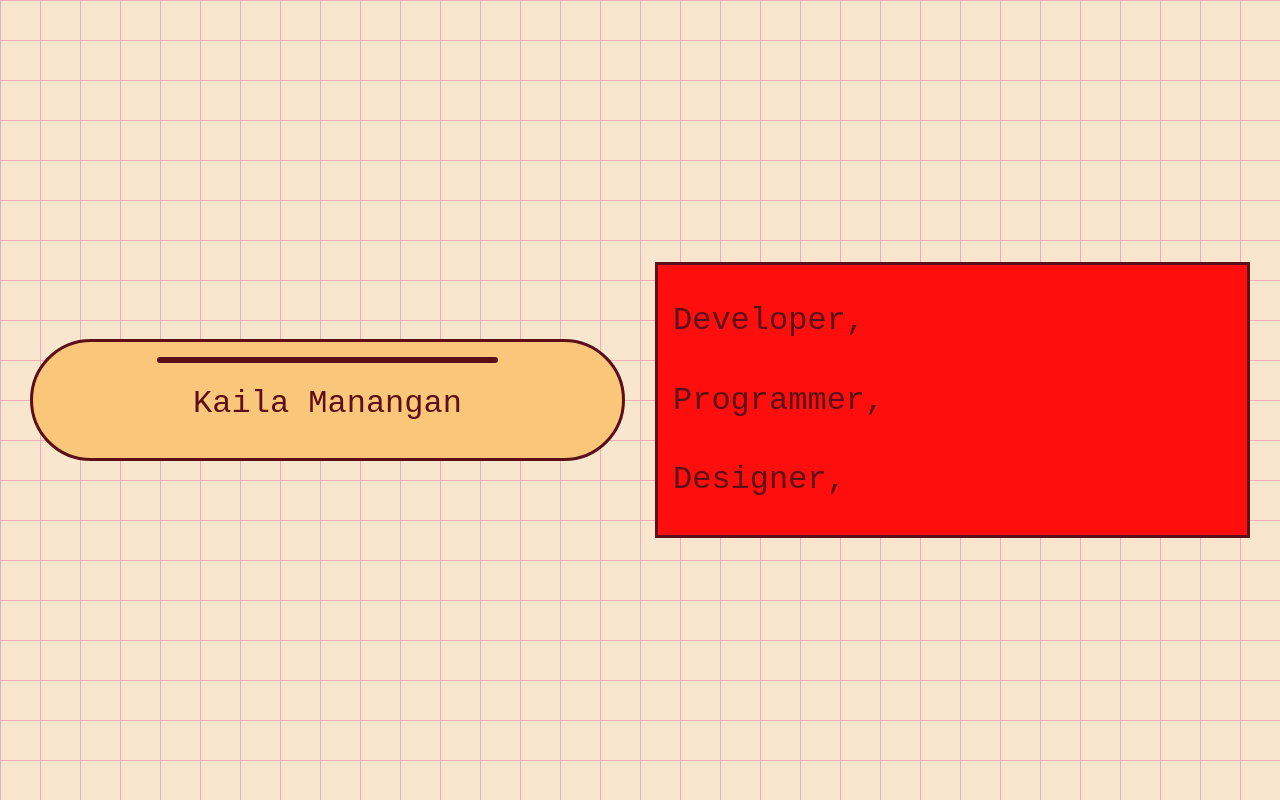
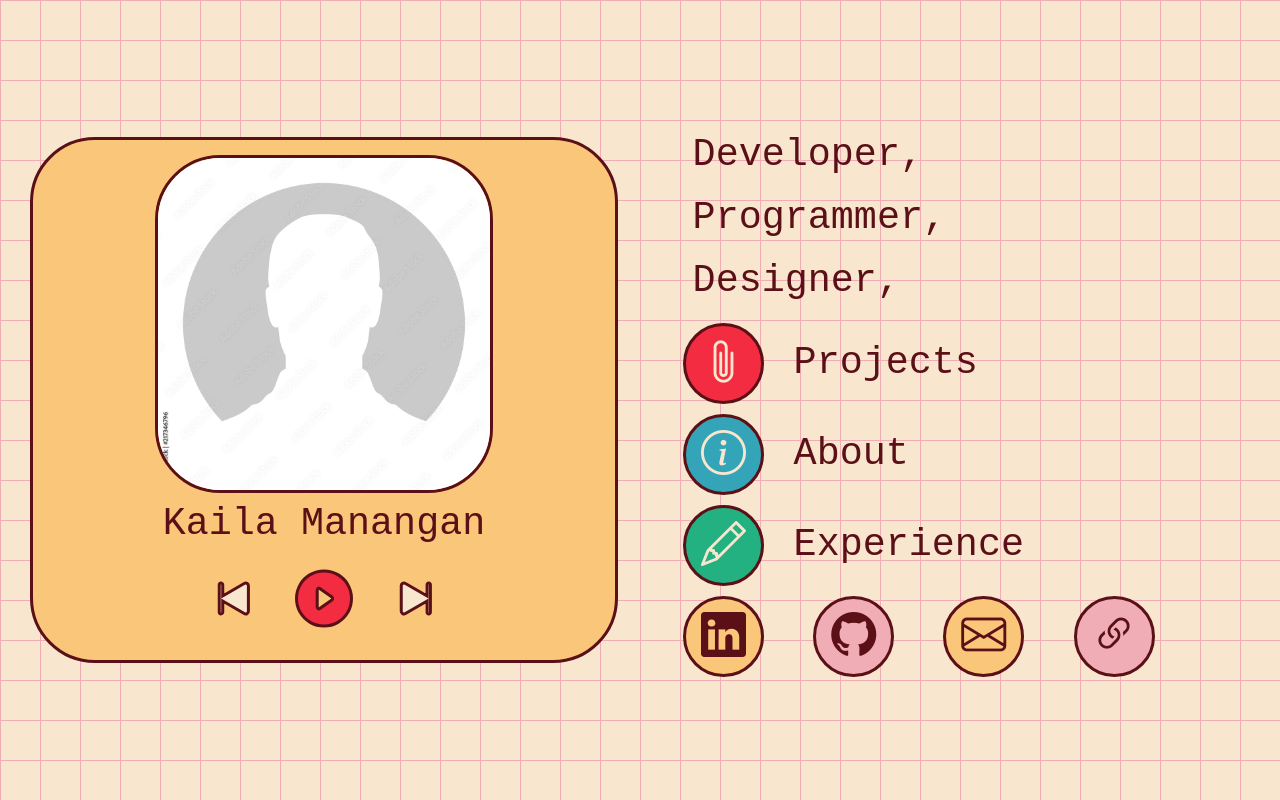
Before and after one commit to kailamanangan16/kailamanangan.github.io, a React (Vite) app in the folder kaila-portfolio-app/: page / in a window 1280 px wide. Built offline with nearby package versions, Linux system fonts and the light colour scheme; a web font is replaced by a local one.

Commit message:
Finished most of home page

```diff
--- a/kaila-portfolio-app/index.html
+++ b/kaila-portfolio-app/index.html
@@ -4,7 +4,8 @@
     <meta charset="UTF-8" />
     <link rel="icon" type="image/svg+xml" href="/vite.svg" />
     <meta name="viewport" content="width=device-width, initial-scale=1.0" />
-    <link rel="stylesheet" href="./src/styles/stylesheet.css">
+    <link rel="stylesheet" href="./src/styles/generalStylesheet.css">
+    <link rel="stylesheet" href="./src/styles/homeStylesheet.css">
     <link rel="preconnect" href="https://fonts.googleapis.com">
     <link rel="preconnect" href="https://fonts.gstatic.com" crossorigin>
     <link href="https://fonts.googleapis.com/css2?family=Chivo+Mono:ital,wght@0,100..900;1,100..900&display=swap" rel="stylesheet">
--- a/kaila-portfolio-app/package.json
+++ b/kaila-portfolio-app/package.json
@@ -12,6 +12,8 @@
     "deploy": "gh-pages -d dist"
   },
   "dependencies": {
+    "bootstrap": "^5.3.8",
+    "bootstrap-icons": "^1.13.1",
     "react": "^19.1.1",
     "react-dom": "^19.1.1",
     "react-router-dom": "^7.8.2"
--- a/kaila-portfolio-app/src/components/home/LinkGroup.jsx
+++ b/kaila-portfolio-app/src/components/home/LinkGroup.jsx
@@ -1,3 +1,6 @@
+import 'bootstrap-icons/font/bootstrap-icons.css';
+import LinkItem from './LinkItem.jsx';
+
 function LinkGroup() {
   return (
     <>
@@ -5,6 +8,15 @@ function LinkGroup() {
         <h1>Developer,</h1>
         <h1>Programmer,</h1>
         <h1>Designer,</h1>
+        <LinkItem name = "Projects" color = "iconRed" class = "iconImg bi bi-paperclip"/>
+        <LinkItem name = "About" color = "iconBlue" class = "iconImg bi bi-info-circle"/>
+        <LinkItem name = "Experience" color = "iconGreen" class = "iconImg bi bi-pencil"/>
+        <div class = "socialsContainer">
+          <LinkItem color = "iconYellow" class = "iconImg bi bi-linkedin"/>
+          <LinkItem color = "iconPink" class = "iconImg bi bi-github"/>
+          <LinkItem color = "iconYellow" class = "iconImg bi bi-envelope"/>
+          <LinkItem color = "iconPink" class = "iconImg bi bi-link-45deg"/>
+        </div>
     </div>
     </>
   )
--- /dev/null
+++ b/kaila-portfolio-app/src/components/home/LinkItem.jsx
@@ -0,0 +1,18 @@
+import 'bootstrap-icons/font/bootstrap-icons.css';
+
+function LinkItem(props) {
+  return (
+    <>
+      <a href="https://www.w3schools.com/">
+        <div class = "linkItem">
+          <div class = {props.color}>
+            <i class = {props.class}></i>
+          </div>
+          <h1>{props.name}</h1>
+        </div>
+      </a>
+    </>
+  )
+}
+
+export default LinkItem
--- a/kaila-portfolio-app/src/components/home/ProfileItem.jsx
+++ b/kaila-portfolio-app/src/components/home/ProfileItem.jsx
@@ -1,9 +1,16 @@
+import icon from '../../assets/iconPlaceholder.jpg';
+
 function ProfileItem() {
   return (
     <>
       <div class = "musicCard">
-          <div class = "profilePicture"></div>
+          <img src={icon} width = "100%" height = "100%" class = "profilePicture"/>
           <h1 align="center">Kaila Manangan</h1>
+          <div class = "musicRow">
+            <i class="bi bi-skip-start-fill skipMusicIcon"></i>
+            <i class="bi bi-play-circle-fill playMusicIcon"></i>
+            <i class="bi bi-skip-end-fill skipMusicIcon"></i>
+          </div>
       </div>
     </>
   )
--- a/kaila-portfolio-app/src/pages/Home.jsx
+++ b/kaila-portfolio-app/src/pages/Home.jsx
@@ -1,10 +1,6 @@
 import ProfileItem from '../components/home/ProfileItem.jsx'
 import LinkGroup from '../components/home/LinkGroup.jsx'
 
-/*
-<ProfileItem/>
-        <LinkGroup/>
-*/
 function Home() {
   return (
     <>
--- a/kaila-portfolio-app/src/styles/stylesheet.css
+++ b/kaila-portfolio-app/src/styles/generalStylesheet.css
@@ -1,10 +1,11 @@
-/* General Styles*/
 h1 {
-    font-size: clamp(1.5rem, 2.5vw, 3rem);
+    font-size: clamp(1.5rem, 3vw, 4rem);
 
     font-family: "Chivo Mono", monospace;
     font-weight: 400;
     color: #5B1018;
+
+    margin: 0.25em;
 }
 
 p {
@@ -31,6 +32,10 @@ body {
     background-image: linear-gradient(to right, #F1ADB5 1px, transparent 1px), linear-gradient(to bottom, #F1ADB5 1px, transparent 1px);
 }
 
+a {
+    text-decoration: none;
+}
+
 #root{
     display: flex;
     justify-content: center;
@@ -47,51 +52,5 @@ body {
 
     width: 100%;
     margin: 30px;
-    gap: 30px;
+    gap: 50px;
 }
-
-/* Home Page */
-.musicCard {
-    display: flex;
-    flex-grow: 1;
-    flex-direction: column;
-    align-items: center;
-
-    padding: 15px;
-    width: 400px;
-    height: auto;
-
-    border: #5B1018;
-    border-style: solid;
-    border-width: 3px;
-    border-radius: 65px;
-    background-color: #FAC67A;
-}
-
-.linksGroup {
-    display: flex;
-    flex-grow: 1;
-    flex-direction: column;
-    padding: 15px;
-    width: 400px;
-    height: auto;
-
-    border: #5B1018;
-    border-style: solid;
-    border-width: 3px;
-    background-color: #ff0e0e;
-}
-
-.profilePicture {
-    display: flex;
-    width: 60%;
-    flex-grow: 2;
-
-    border: #5B1018;
-    border-style: solid;
-    border-width: 3px;
-    border-radius: 65px;
-
-    background-color: #F8E6CE;
-}
-/* */
--- /dev/null
+++ b/kaila-portfolio-app/src/styles/homeStylesheet.css
@@ -0,0 +1,165 @@
+.musicCard {
+    display: flex;
+    flex-grow: 1;
+    flex-direction: column;
+    align-items: center;
+
+    padding: 15px;
+    width: 400px;
+    height: auto;
+
+    border: #5B1018;
+    border-style: solid;
+    border-width: 3px;
+    border-radius: 65px;
+    background-color: #FAC67A;
+}
+
+.linksGroup {
+    display: flex;
+    flex-grow: 1;
+    flex-direction: column;
+    padding: 15px;
+    width: 400px;
+    height: auto;
+
+    /* for testing purposes
+    border: #5B1018;
+    border-style: solid;
+    border-width: 3px;
+    background-color: #ff0e0e;
+    */
+}
+
+.profilePicture {
+    display: flex;
+    width: 60%;
+    height: auto;
+    flex-grow: 2;
+
+    border: #5B1018;
+    border-style: solid;
+    border-width: 3px;
+    border-radius: 65px;
+}
+
+.iconRed {
+    width: 75px;
+    height: 75px;
+
+    border-radius: 50%;
+    border: #5B1018;
+    border-style: solid;
+    border-width: 3px;
+
+    background-color: #F42C42;
+    color: #F8E6CE;
+}
+
+.iconBlue {
+    width: 75px;
+    height: 75px;
+
+    border-radius: 50%;
+    border: #5B1018;
+    border-style: solid;
+    border-width: 3px;
+
+    background-color: #34A5B8;
+    color: #F8E6CE;
+}
+
+.iconGreen {
+    width: 75px;
+    height: 75px;
+
+    border-radius: 50%;
+    border: #5B1018;
+    border-style: solid;
+    border-width: 3px;
+
+    background-color: #23B181;
+    color: #F8E6CE;
+
+    justify-content: center;
+    align-items: center;
+}
+
+.iconPink {
+    width: 75px;
+    height: 75px;
+
+    border-radius: 50%;
+    border: #5B1018;
+    border-style: solid;
+    border-width: 3px;
+
+    background-color: #F1ADB5;
+    color: #5B1018;
+
+    justify-content: center;
+    align-items: center;
+}
+
+.iconYellow {
+    width: 75px;
+    height: 75px;
+
+    border-radius: 50%;
+    border: #5B1018;
+    border-style: solid;
+    border-width: 3px;
+
+    background-color: #FAC67A;
+    color: #5B1018;
+
+    justify-content: center;
+    align-items: center;
+}
+
+.iconImg {
+    display: flex;
+    justify-content: center;
+    align-items: center;
+    text-align: center;
+    font-size: 45px;
+    padding: 13px;
+}
+
+.socialsContainer {
+    display: flex;
+    flex-wrap: wrap;
+    flex-direction: row;
+    justify-content: left;
+    align-items: left;
+    gap: 10px;
+}
+
+.linkItem {
+    display: flex;
+    flex-direction: row;
+    gap: 20px;
+    padding-top: 10px;
+    align-items: center;
+}
+
+.musicRow {
+    display: flex;
+    flex-direction: row;
+    gap: 10px;
+    align-items: center;
+}
+
+.skipMusicIcon {
+    font-size: 55px;
+    padding: 13px;
+    color: #F8E6CE;
+    -webkit-text-stroke: 3px #5B1018;
+}
+
+.playMusicIcon {
+    font-size: 55px;
+    padding: 13px;
+    color: #F42C42;
+    -webkit-text-stroke: 3px #5B1018;
+}
```
Also changed, not shown: kaila-portfolio-app/src/components/home/Link.jsx (deleted, +0 -9 lines), kaila-portfolio-app/src/assets/iconPlaceholder.jpg (added), 1 other file (tests, documents, lock files or other folders).
